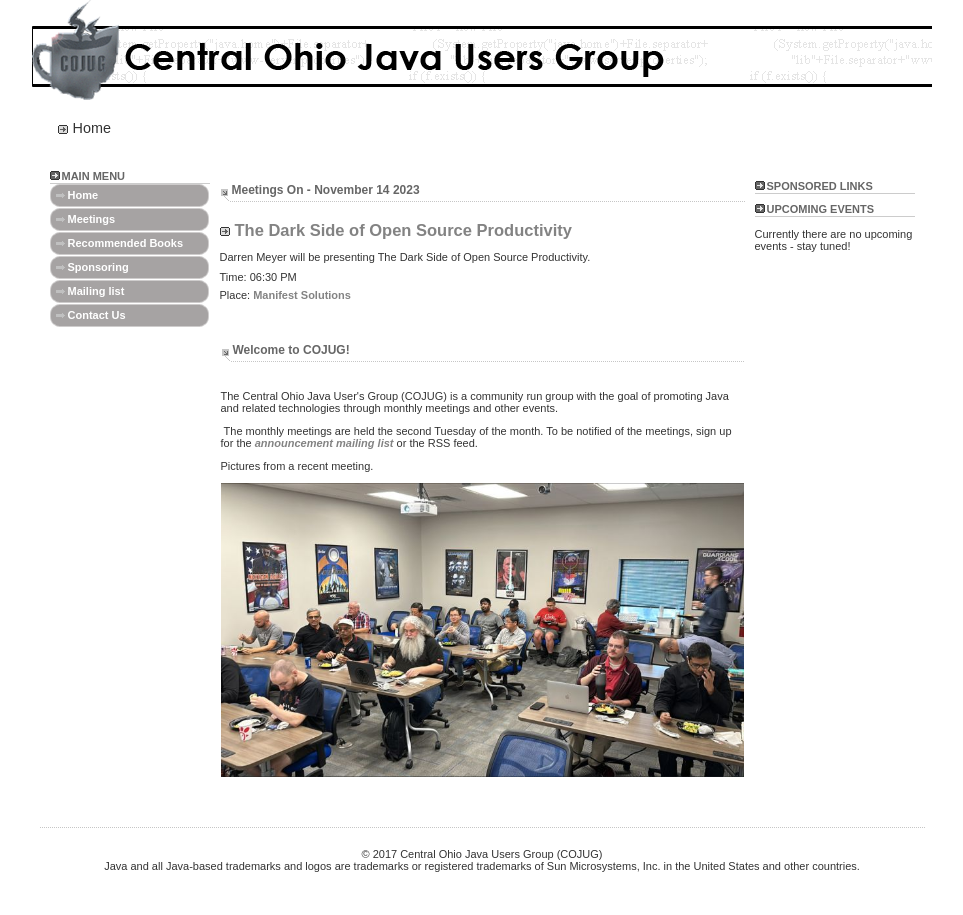
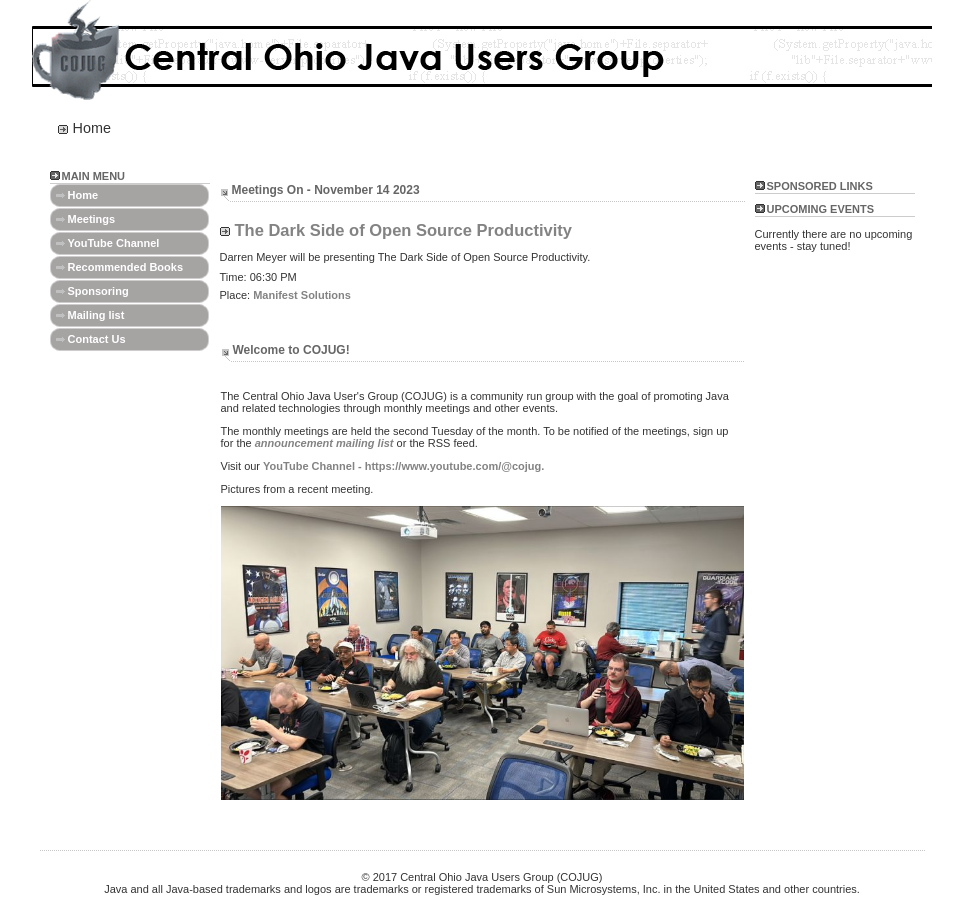
Before and after one commit to cjudd/cojug-site, a Jekyll site: the page built from index.html, in a window 1280 px wide. Shown: the whole page, without its empty margins (158-1121 px from the left). Built offline with Jekyll 4.4.1, drawn with Linux system fonts in a browser that asks for light colours; comment, search, counter and statistics services are not loaded.

Commit message:
Added youtube channel.

```diff
--- a/_includes/side_nav.html
+++ b/_includes/side_nav.html
@@ -9,6 +9,7 @@
 			<table  width="100%" border="0" cellpadding="0" cellspacing="0">
 					<tr align="left"><td><a href="{{site.baseurl}}/" class="mainlevel activeNav" >Home</a></td></tr>
 					<tr align="left"><td><a href="{{site.baseurl}}/meetings" class="mainlevel activeNav" >Meetings</a></td></tr>
+					<tr align="left"><td><a href="https://www.youtube.com/@cojug" target="_blank" class="mainlevel activeNav" >YouTube Channel</a></td></tr>
 					<tr align="left"><td><a href="{{site.baseurl}}/books" class="mainlevel activeNav" >Recommended Books</a></td></tr>
 
 					<tr align="left"><td><a href="{{site.baseurl}}/sponsors" class="mainlevel activeNav" >Sponsoring</a></td></tr>
--- a/index.html
+++ b/index.html
@@ -80,7 +80,8 @@ breadcrumb: Home
     <tr>
       <td valign="top" colspan="2">
       <p>The Central Ohio Java User&#39;s Group (COJUG) is a community run group with the goal of promoting Java and related technologies through monthly meetings and other events.</p>
-      <p>&nbsp;The monthly meetings are held the second Tuesday of the month. To be notified of the meetings, sign up for the <a href="{{site.baseurl}}/mailing-list/"><em>announcement mailing list</em></a> or the RSS feed.</p>
+      <p>The monthly meetings are held the second Tuesday of the month. To be notified of the meetings, sign up for the <a href="{{site.baseurl}}/mailing-list/"><em>announcement mailing list</em></a> or the RSS feed.</p>
+      <p>Visit our <a href="https://www.youtube.com/@cojug" target="_blank">YouTube Channel - https://www.youtube.com/@cojug.</a></p>
       <p>Pictures from a recent meeting.&nbsp;</p>
       <p><img alt="Cojug Meeting Picture One" src="{{site.baseurl}}/assets/images/cojug-meeting.jpeg" alt="Recent COJUG meeting" height="100%" width="100%" /></p>
     </td>
```
